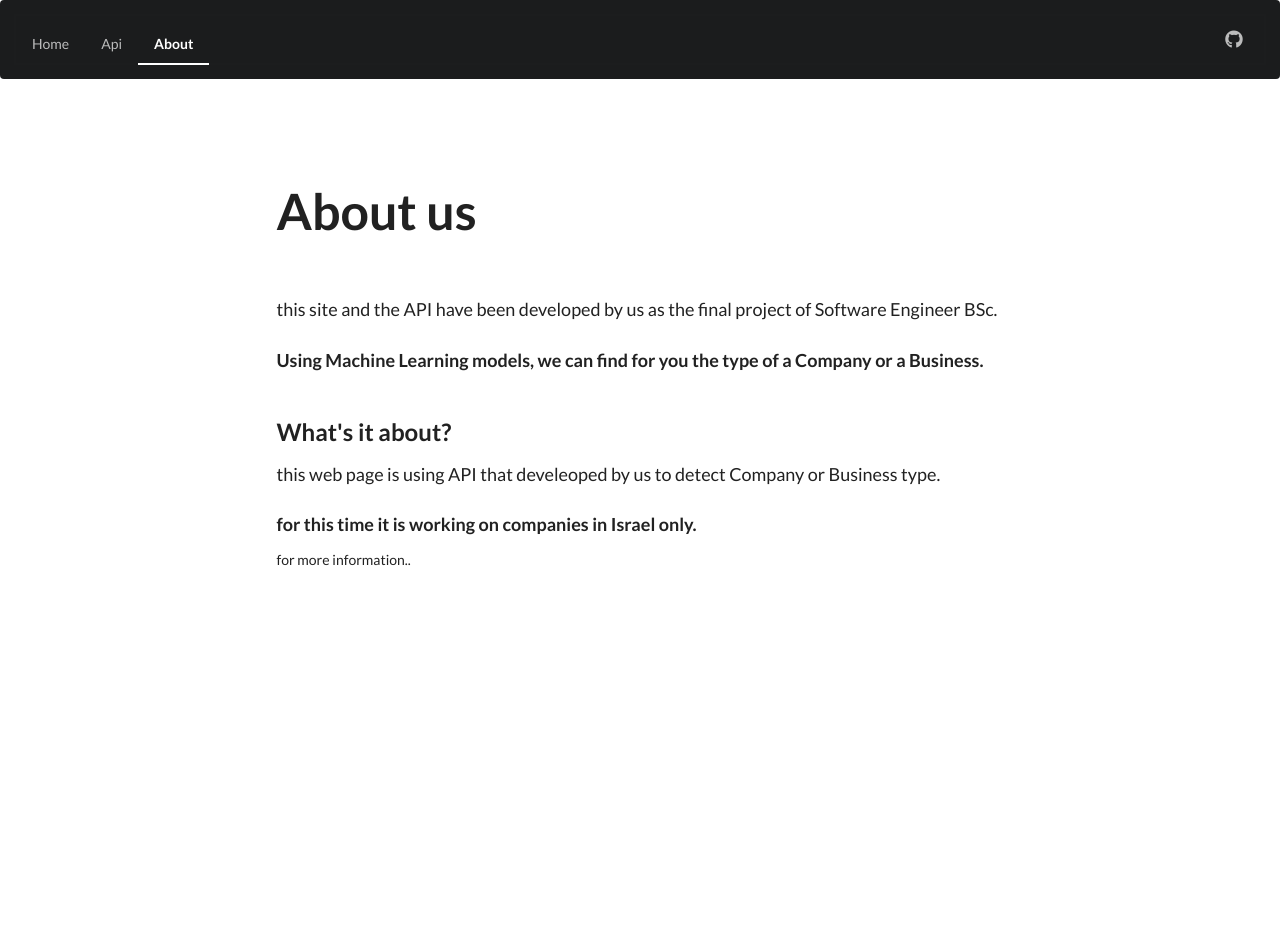
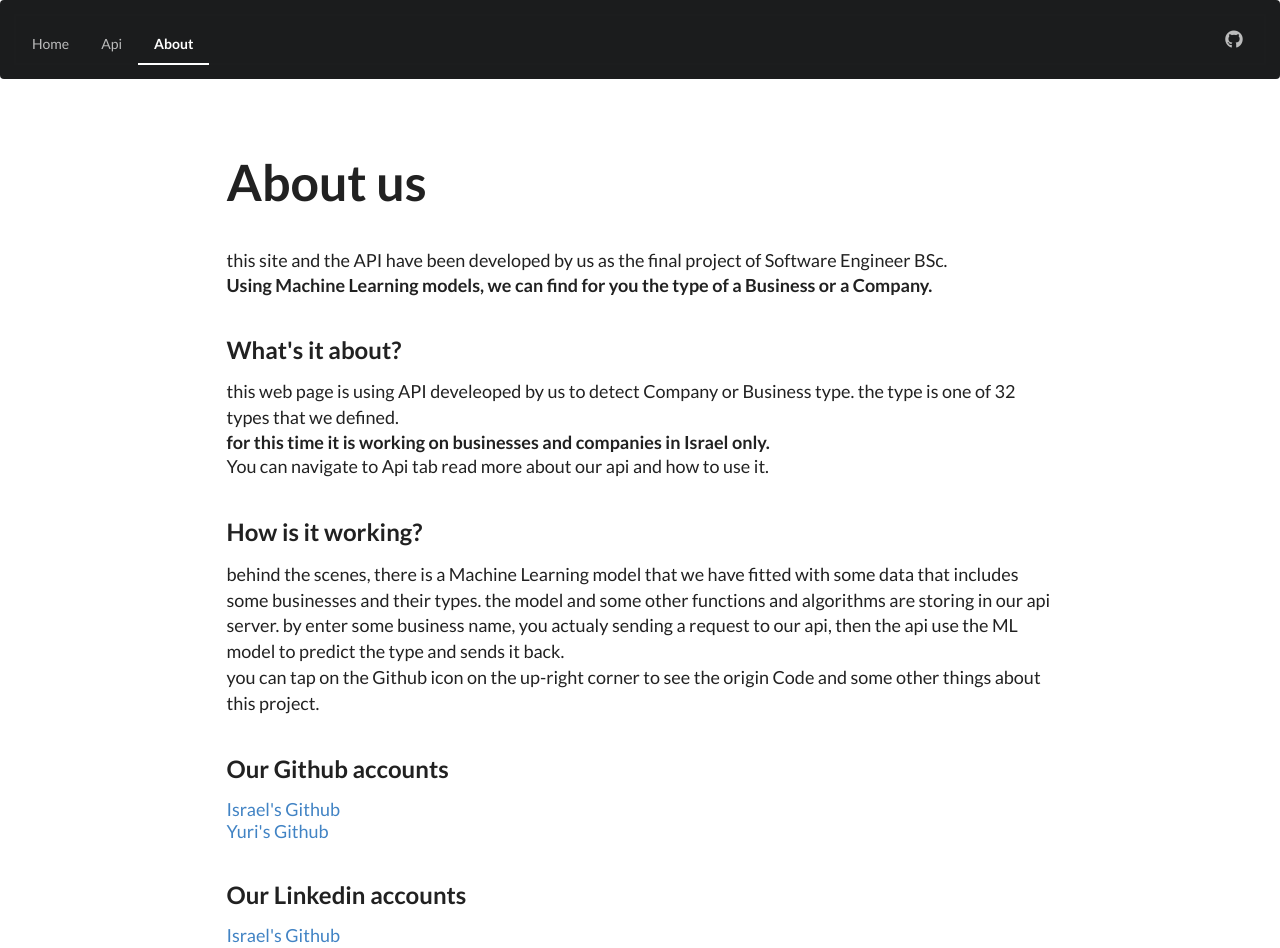
Before and after one commit to benmenis/Business-Type-Detection-Website, a React (Create React App) app: page /about in a window 1280 px wide. Shown: the top 948 px of the page. Before the commit the page ends 800 px from the top, so only its background shows below. Built offline with nearby package versions, Linux system fonts and the light colour scheme; no server answers.

Commit message:
add text on about component

```diff
--- a/src/components/App.js
+++ b/src/components/App.js
@@ -54,8 +54,9 @@ const App = () => {
             <div  >
 
                 <nav>
-                    <div className="ui inverted segment">
-                        <div className="ui inverted secondary pointing menu">
+                    <div style={{ position:'fixed', top:'0',right:'0',left:'0', zIndex:'999'}}>
+                        <div className="ui inverted segment" >
+                            <div className="ui inverted secondary pointing menu" >
                                 <Link className={`item ${isActive.home}`} to="/" >Home</Link>
                                 <Link className={`item ${isActive.api}`} to="/api" >Api</Link>
                                 <Link className={`item ${isActive.about}`} to="/about" >About</Link>
@@ -68,6 +69,8 @@ const App = () => {
                                 </div>
                             </div>
                         </div>
+                    </div>
+
                 </nav>
 
                 <Switch>
--- a/src/components/about/About.js
+++ b/src/components/about/About.js
@@ -8,31 +8,80 @@ const About = (props) => {
     }, []);
 
     return(
-        <div className="ui container" style={{ marginTop:'100px', paddingLeft:'200px' }}>
+        <div className="ui container" >
+            <div style={{ padding:'150px', paddingBottom:'50px' }}>
                 <h1 style = {{ fontSize:'50px' }}>About us</h1>
+
                 <br/>
-            <br/>
+
                 <div>
-                <p className="small">
+                    <p className="small" style = {{  margin: '0' }}>
                         this site and the API have been developed by us as the final project of Software Engineer BSc.
+                    </p>
+                    <h3 className='mid' style = {{ margin: '0' }}>
+                        Using Machine Learning models, we can find for you the type of a Business or a Company.
+                    </h3>
+                </div>
 
+                <br />
+                <br />
 
-                </p>
-                <h4 className='mid'>
-                        Using Machine Learning models, we can find for you the type of a Company or a Business.
-                    </h4>
-            </div>
-            <br/>
+                <div>
                     <div className="ui header big">
                         <h3 className="big">What's it about?</h3>
                     </div>
+                    <p className="small" style = {{ margin: '0' }}>
+                        this web page is using API develeoped by us to detect Company or Business type.
+                        the type is one of 32 types that we defined.
+                    </p>
+                    <h3 style = {{ margin: '0' }}>for this time it is working on businesses and companies in Israel only.</h3>
+                    <p className="small" >
+                        You can navigate to Api tab read more about our api and how to use it.
+                    </p>
+                </div>
+
+                <br />
+                <br />
+
+                <div>
+                    <div className="ui header big">
+                        <h3 className="big">How is it working?</h3>
+                    </div>
+                    <p className="small" style = {{ display:'inline', margin: '0' }}>
+                        behind the scenes, there is a Machine Learning model that we have fitted with some data that includes some businesses and their types.
+                        the model and some other functions and algorithms are storing in our api server.
+                        by enter some business name, you actualy sending a request to our api, then the api use the ML model to predict the type and sends it back.
+                    </p>
                     <p className="small">
-                this web page is using API that develeoped by us to detect Company or Business type.
+                        you can tap on the Github icon on the up-right corner to see the origin Code and some other things about this project.
                     </p>
-            <h3>for this time it is working on companies in Israel only.</h3>
-            <footer>
-                for more information..
-            </footer>
+                </div>
+
+                <br />
+                <br />
+
+                <div>
+                    <div className="ui header big">
+                        <h3 className="big">Our Github accounts</h3>
+                    </div>
+                    <a className="small" href='https://github.com/benmenis'>Israel's Github</a>
+                    <br/>
+                    <a className="small" href='https://github.com/benmenis'>Yuri's Github</a>
+                </div>
+
+                <br/>
+                <br/>
+
+                <div>
+                    <div className="ui header big">
+                        <h3 className="big">Our Linkedin accounts</h3>
+                    </div>
+                    <a className="small" href='https://www.linkedin.com/in/israel-ben-menachem-79123a161/'>Israel's Github</a>
+                    <br/>
+                    <a className="small" href='https://www.linkedin.com/in/yuriy-kovalyov/'>Yuri's Github</a>
+                </div>
+            </div>
+
         </div>
     );
 };
--- a/src/components/home/Home.js
+++ b/src/components/home/Home.js
@@ -3,7 +3,6 @@ import TypeList from './TypeList';
 import SearchBar from './SearchBar';
 import Result from './Result';
 import DetectTypeApi from '../api/DetectTypeApi';
-import Alert from './Alert';
 
 const Home = props => {
 
@@ -26,7 +25,7 @@ const Home = props => {
 
 
     return(
-        <div className="ui container" style={{ marginTop:'50px' }}>
+        <div className="ui container" style={{ paddingTop:'150px' }}>
             <div className="ui grid">
                 <div className="ui row">
                     <div className="three wide column">
--- a/src/components/home/Result.css
+++ b/src/components/home/Result.css
@@ -10,5 +10,5 @@
     display: flex;
     justify-content: center;
     align-items: center;
-    padding-top:  160px;
+    padding-top:  140px;
 }
--- a/src/components/home/TypeList.js
+++ b/src/components/home/TypeList.js
@@ -25,7 +25,7 @@ const TypeList = ({ types }) => {
             {types.length ?
                 <div
                     className="ui items"
-                    style = {{ overflow:'scroll', height:'500px' }}
+                    style = {{ overflow:'scroll', height:'450px' }}
                     >
                     {renderedTypes}
                 </div>
```
Lines whose indentation alone changed are shown as unchanged.
